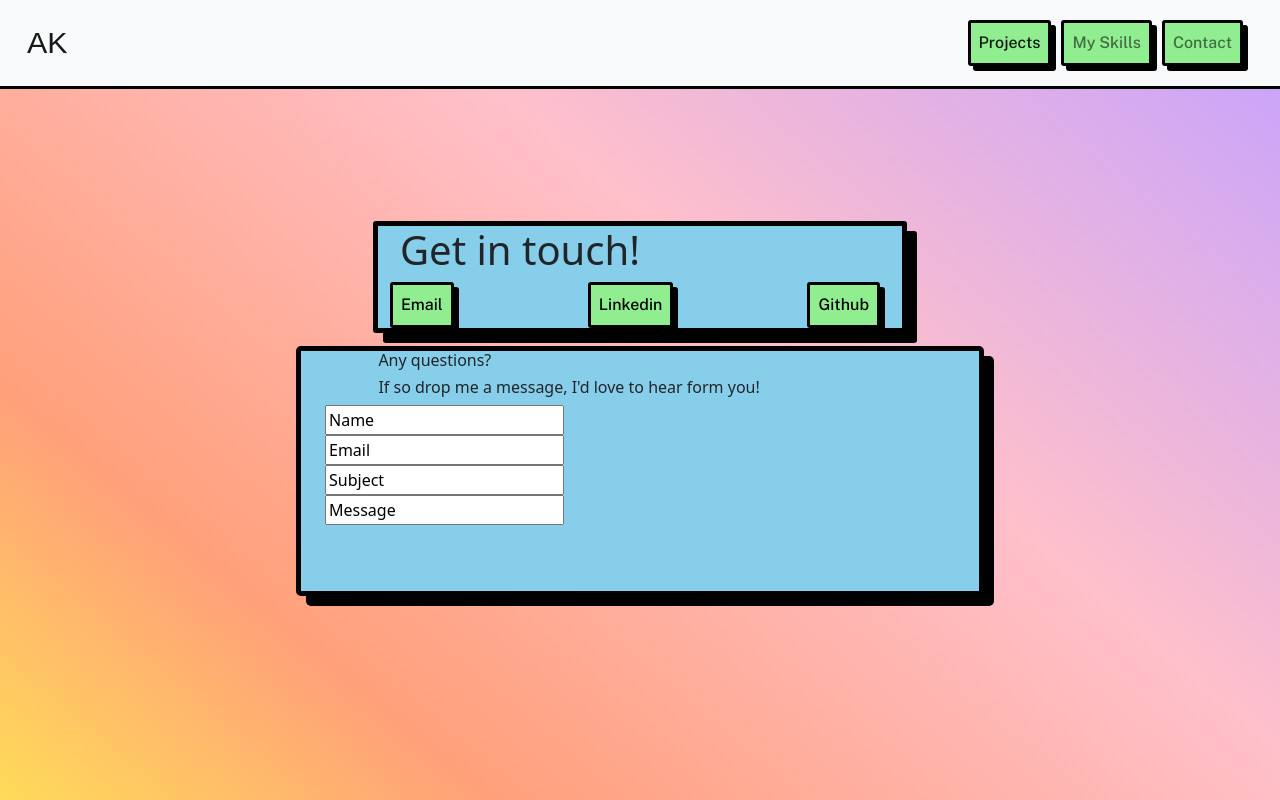
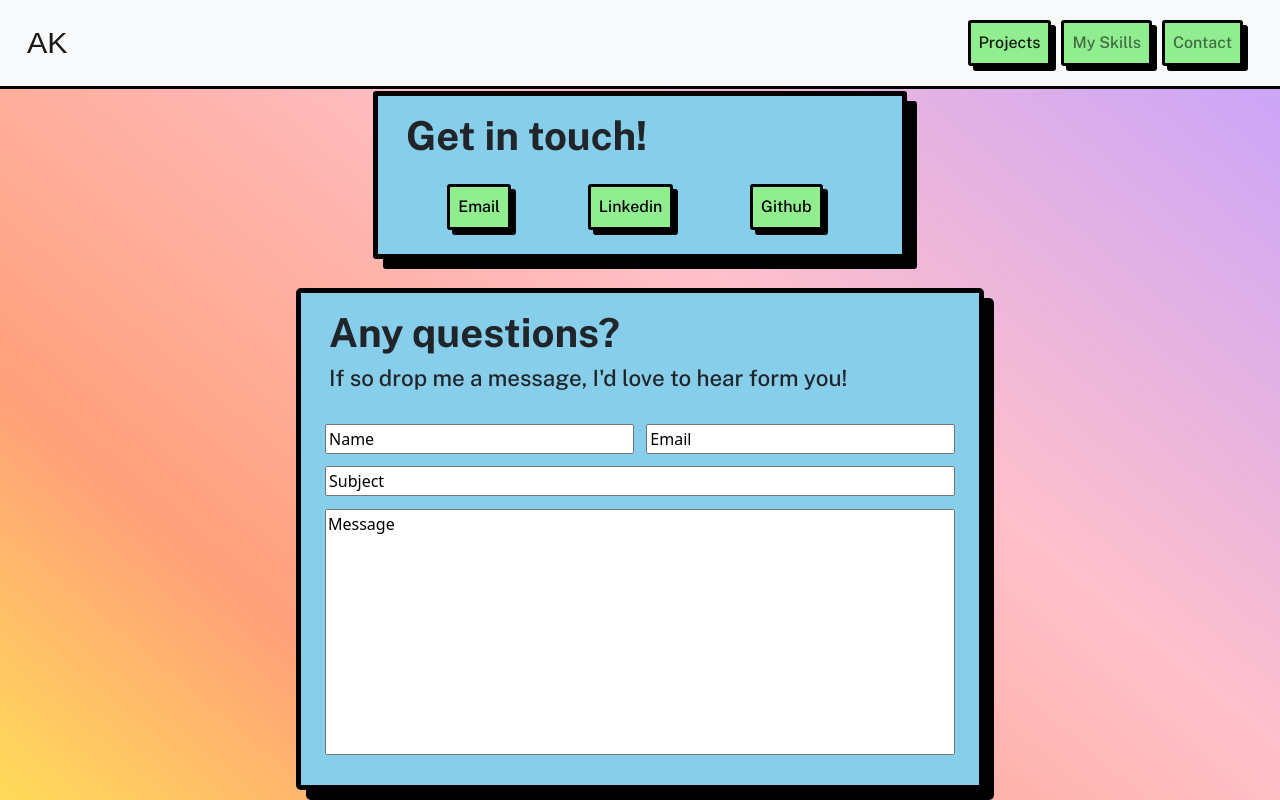
Before and after one commit to Adrian-Kosnik/personal-portfolio, a React (Create React App) app: page /Contact in a window 1280 px wide. Built offline with nearby package versions, Linux system fonts and the light colour scheme; a web font is replaced by a local one.

Commit message:
contacts page layout is now finished, still needs finishing touches when it comes to small details but its pretty much done now

```diff
--- a/src/App.css
+++ b/src/App.css
@@ -212,15 +212,18 @@ body {
 }
 
 .name-email-container {
-
+  display: flex;
+  justify-content: space-between;
 }
 
 .name-input {
-
+  width: 50%;
+  margin-right: 1%;
 }
 
 .email-input {
-
+  width: 50%;
+  margin-left: 1%;
 }
 
 .subject-container {
@@ -228,7 +231,9 @@ body {
 }
 
 .subject-input {
-
+  width: 100%;
+  margin-top: 2%;
+  margin-bottom: 2%;
 }
 
 .message-container {
@@ -236,7 +241,8 @@ body {
 }
 
 .message-textarea {
-
+  width: 100%;
+  resize: none;
 }
 
 .card {
@@ -280,6 +286,8 @@ body {
 }
 
 .title-contact-container {
+  margin-top: 4rem;
+  margin-bottom: 1rem;
   background-color: #87CEEB;
   border: 5px black solid;
   box-shadow: 10px 10px black;
@@ -287,7 +295,9 @@ body {
 }
 
 .title-contact-container h1 {
-  padding-left: 2%;
+  font-family: 'Public Sans', sans-serif;
+  font-weight: bold;
+  margin: 1rem;
 }
 
 .contact-list-titles {
@@ -299,9 +309,10 @@ body {
 }
 
 .contact-lists-container {
+  margin: 1.5rem;
   height: 100%;
   display: flex;
-  justify-content: space-between;
+  justify-content: space-around;
 }
 
 .form-contact-container-container {
@@ -315,21 +326,28 @@ body {
   border: 5px black solid;
   box-shadow: 10px 10px black;
   border-radius: 5px;
-  height: 250px;
-  width: 250px;
   margin-top: 0.8rem;
 }
 
+.form-contact-container form {
+  margin-top: 2rem;
+  margin-bottom: 1.5rem;
+  width: 100%;
+}
+
 .input-container-title {
-  margin-left: 10%;
+  font-family: 'Public Sans', sans-serif;
+  text-align:left;
+  margin: 1rem;
 }
 
 .input-container-title h1 {
-  font-size: 1rem;
+  font-weight: bold;
 }
 
 .input-container-title h2 {
-  font-size: 1rem;
+  font-weight: medium;
+  font-size: 1.4rem;
 }
 
 .contact-button {
--- a/src/Pages/Contact.js
+++ b/src/Pages/Contact.js
@@ -2,46 +2,11 @@ import React from "react";
 
 function Contact() {
     return (
-        // <div className="masterContainer">
-        //     <div className="details-container">
-        //         <h1>Contact Me</h1>
-        //         <ul>
-        //             <li>Github: <a href="https://github.com/Adrian-Kosnik">https://github.com/Adrian-Kosnik</a></li>
-        //             <li>Linkedin: <a href="https://www.linkedin.com/in/adrian-kosnik-4a0945201/">https://www.linkedin.com/in/adrian-kosnik-4a0945201/</a></li>
-        //             <li>Email: <a href="mailto:adriankosnik67@gmail.com">adriankosnik67@gmail.com</a></li>
-        //             <li>Resume: <a href="/">My CV PDF</a></li>
-        //         </ul>
-        //     </div>
-            // <div className="input-container">
-            //     <form>
-            //         <div className="name-email-container">
-            //             <input className="name-input col-4" placeholder="Name" />
-            //             <input className="email-input col-4" placeholder="Email" />
-            //         </div>
-            //         <div className="subject-container">
-            //             <input className="subject-input col-8" placeholder="Subject" />
-            //         </div>
-            //         <div className="message-container">
-            //             <textarea className="message-textarea col-8" placeholder="Message" />
-            //         </div>
-            //     </form>
-            // </div>
-        // </div>
         <div className="container outer-contact-container col-12">
             <div className="container inner-outer-contact-container col-12">
                 <div className="container title-contact-container col-6">
                     <h1>Get in touch!</h1>
                     <div className="contact-lists-container">
-                        {/* <ul className="contact-list-titles">
-                            <li>Email</li>
-                            <li>Linkedin</li>
-                            <li>Github</li>
-                        </ul>
-                        <ul className="contact-list-values">
-                            <li><a href="mailto:adriankosnik67@gmail.com">adriankosnik67@gmail.com</a></li>
-                            <li><a href="https://www.linkedin.com/in/adrian-kosnik-4a0945201/">linkedin.com/in/adrian-kosnik-4a0945201</a></li>
-                            <li><a href="https://github.com/Adrian-Kosnik">github.com/Adrian-Kosnik</a></li>
-                        </ul> */}
                         <a className="contact-button" href="mailto:adriankosnik67@gmail.com">Email</a>
                         <a className="contact-button" href="mailto:adriankosnik67@gmail.com">Linkedin</a>
                         <a className="contact-button" href="mailto:adriankosnik67@gmail.com">Github</a>
@@ -53,18 +18,16 @@ function Contact() {
                                 <h1>Any questions?</h1>
                                 <h2>If so drop me a message, I'd love to hear form you!</h2>
                             </div>
-                            <form className="container ">
+                            <form className="container">
                                 <div className="name-email-container">
                                     <input className="name-input" placeholder="Name" />
-                                </div>
-                                <div className="name-email-container">
                                     <input className="email-input" placeholder="Email" />
                                 </div>
                                 <div className="subject-container">
                                     <input className="subject-input" placeholder="Subject" />
                                 </div>
                                 <div className="message-container">
-                                    <input className="message-textarea" placeholder="Message" />
+                                    <textarea className="message-textarea" rows="10" placeholder="Message" />
                                 </div>
                             </form>
                     </div>
```
